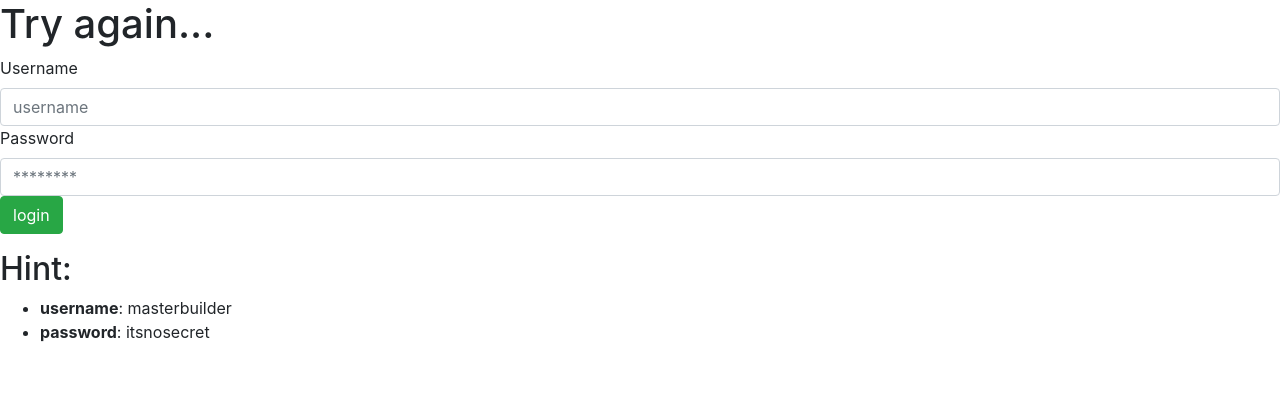
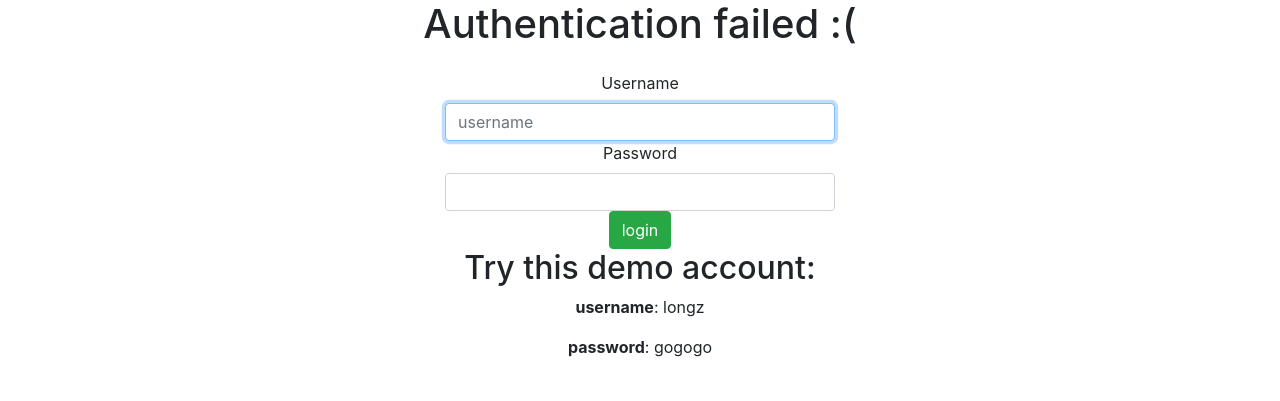
Before and after one commit to gluckzhang/ctf-jwt-token, a website: page target-website/views/fail.html in a window 1280 px wide. Drawn offline with nearby package versions, Linux system fonts and the light colour scheme.

Commit message:
polish the websites

```diff
--- a/target-website/views/fail.html
+++ b/target-website/views/fail.html
@@ -1,24 +1,33 @@
 <html>
   <head>
     <meta http-equiv="Content-Type" content="text/html; charset=UTF-8">
+    <meta name="viewport" content="width=device-width, initial-scale=1, shrink-to-fit=no">
     <title>Authentication with JSON Web Tokens</title>
     <link rel="stylesheet" href="https://maxcdn.bootstrapcdn.com/bootswatch/3.2.0/united/bootstrap.min.css">
+    <style type="text/css">
+      .form-signin {
+        width: 100%;
+        max-width: 420px;
+        padding: 15px;
+        margin: auto;
+      }
+    </style>
   </head>
   <body>
-  <h1> Try again...</h1>
-  <form action="/auth" method="POST">
-    <label for="exampleInputEmail1">Username</label>
-    <input type="text" name="username" placeholder="username" class="form-control"/>
-    <label for="exampleInputEmail1">Password</label>
-    <input type="password" name="password" placeholder="********" class="form-control"/>
-    <input type="submit" class="btn btn-success" value="login"  />
+    <div class="text-center"><h1> Authentication failed :( </h1></div>
+
+    <form class="form-signin" action="/auth" method="POST">
+      <div class="text-center mb-4">
+        <label for="username">Username</label>
+        <input type="text" name="username" placeholder="username" class="form-control" required autofocus>
+        <label for="password">Password</label>
+        <input type="password" name="password" class="form-control" required>
+        <input type="submit" class="btn btn-success" value="login" >
+
+        <h2>Try this demo account:</h2>
+          <p> <b>username</b>: longz</p>
+          <p> <b>password</b>: gogogo</p>
+      </div>
     </form>
-
-  <h2>Hint:</h2>
-  <ul>
-    <li> <b>username</b>: masterbuilder</li>
-    <li> <b>password</b>: itsnosecret</li>
-  </ul>
-
   </body>
 </html>
```
Also changed, not shown: target-website/views/admin.html (+15 -4 lines), target-website/views/index.html (+18 -8 lines), target-website/views/restricted.html (+15 -4 lines), target-website/lib/helpers.js, target-website/package.json (line endings or trailing spaces). Lines whose indentation alone changed are shown as unchanged.
